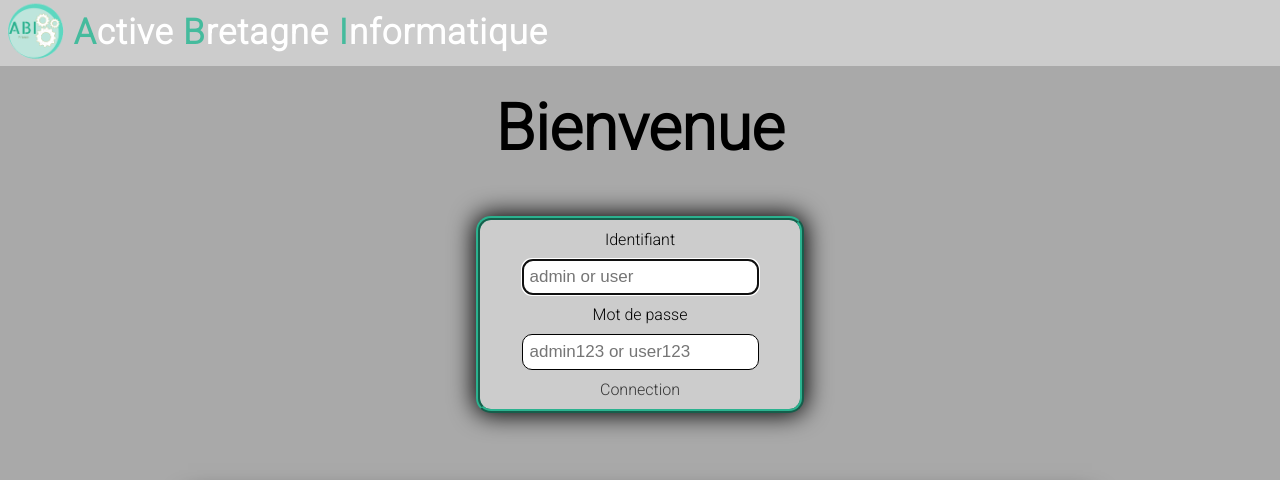
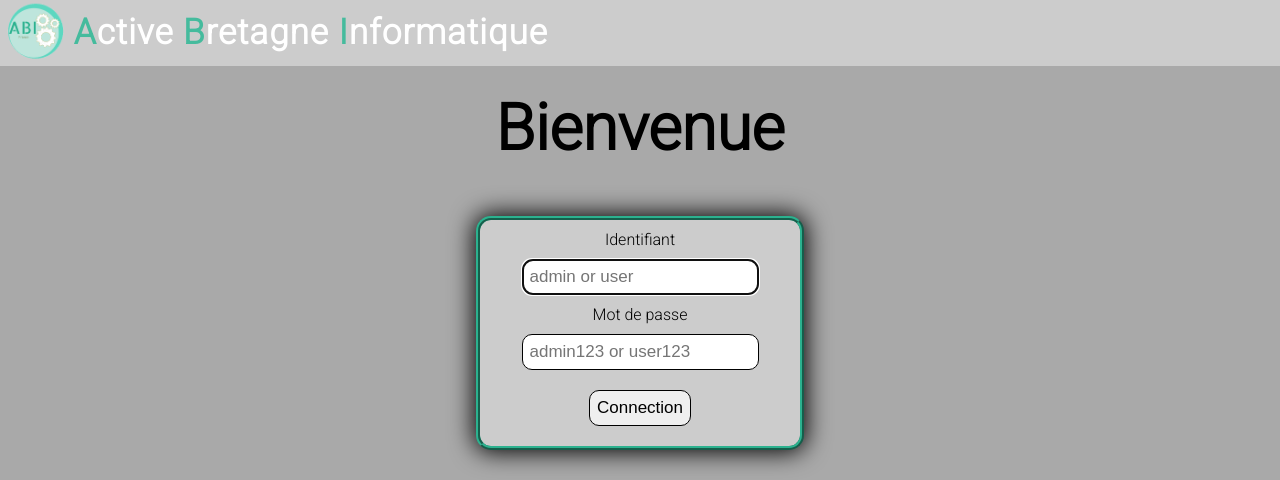
Before and after one commit to Jean-Laily/Mission2, a plain HTML site: page index.html in a window 1280 px wide. Shown: the top 480 px of the page. Drawn offline with Linux system fonts and the light colour scheme.

Commit message:
maj_1.3.11

```diff
--- a/index.html
+++ b/index.html
@@ -31,8 +31,8 @@
                     <p>Mot de passe</p>
                     <input type="password" id="mdp" maxlength="50" placeholder="admin123 or user123" required/>
                 </div>
-                <!-- <input type="submit" value="Connection" /> pour permettre la fonctionnalité de l'application sur github, remplacement avec un simple <a href> -->
-                <a href="./AccueilConnecte.html" type="button">Connection</a>
+                <input type="submit" value="Connection" />
+                <!-- <a href="./AccueilConnecte.html" type="button">Connection</a> -->
             </form>
             <!-- ENCART GEOLOCALISATION -->
             <iframe src="https://www.google.com/maps/embed?pb=!1m18!1m12!1m3!1d1862.965164900728!2d55.65260040723725!3d-20.95531282938242!2m3!1f0!2f0!3f0!3m2!1i1024!2i768!4f13.1!3m3!1m2!1s0x2178879665da9079%3A0xf06286d682bd6948!2sSPL%20AFPAR%20Centre%20de%20St%20Andr%C3%A9!5e0!3m2!1sfr!2sfr!4v1595417447424!5m2!1sfr!2sfr" width="900" height="300" frameborder="0" style="border:0;" allowfullscreen="" aria-hidden="false" tabindex="0"></iframe>
```
